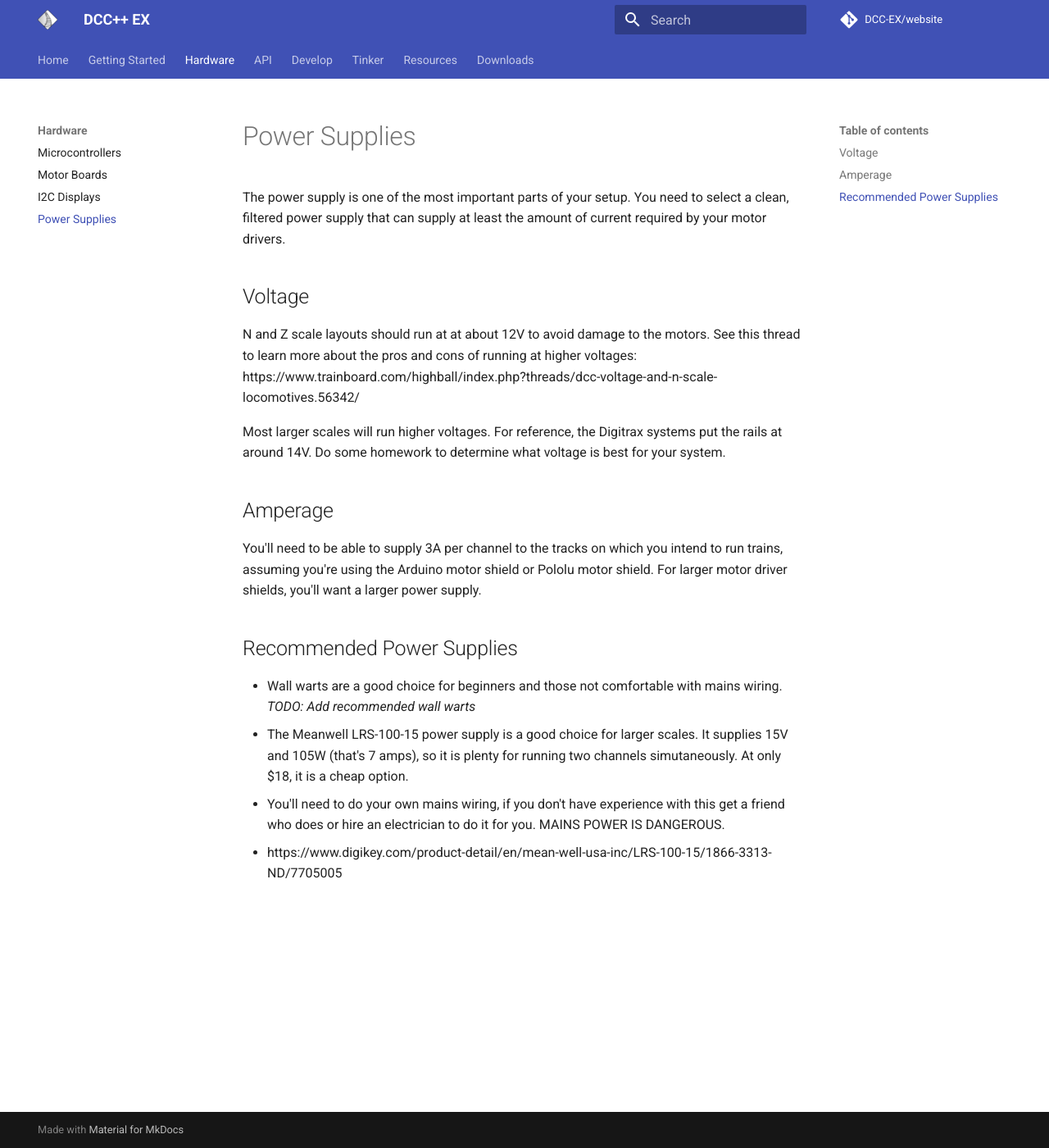
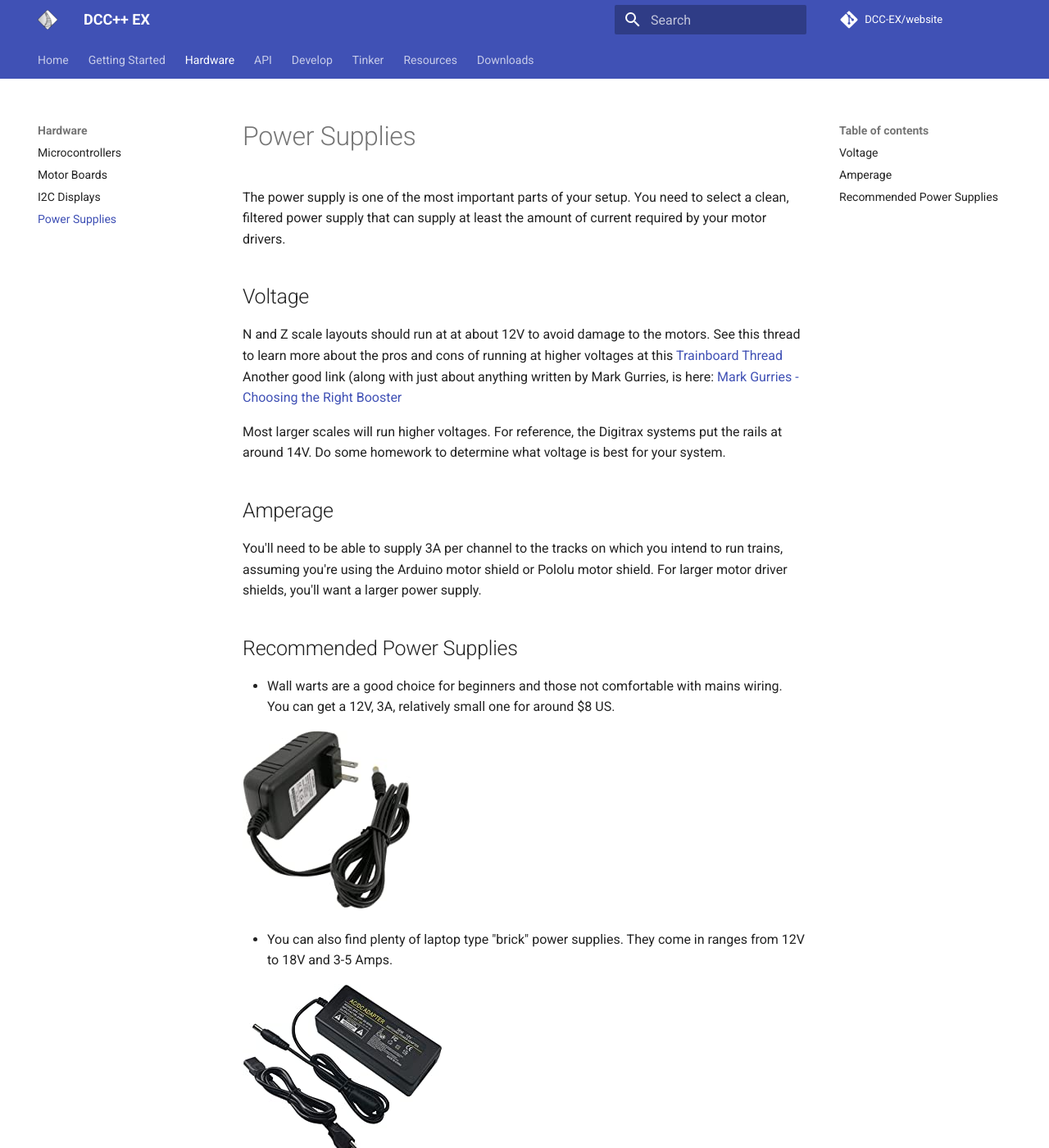
Before and after one commit to DCC-EX/website, an MkDocs documentation site: the page built from docs/hardware/power-supplies.md, in a window 1280 px wide and 1400 px high. Shown: the whole window at 82% size. Built offline with MkDocs 1.6.1 and Material for MkDocs 9.7.7, drawn with Linux system fonts in a browser that asks for light colours; comment, search, counter and statistics services are not loaded; some of the changed text lies outside the part shown.

Commit message:
Update broken links

```diff
--- a/docs/hardware/power-supplies.md
+++ b/docs/hardware/power-supplies.md
@@ -4,7 +4,7 @@
 
 ## Voltage
 
-N and Z scale layouts should run at at about 12V to avoid damage to the motors. See this thread to learn more about the pros and cons of running at higher voltages: https://www.trainboard.com/highball/index.php?threads/dcc-voltage-and-n-scale-locomotives.56342/
+N and Z scale layouts should run at at about 12V to avoid damage to the motors. See this thread to learn more about the pros and cons of running at higher voltages at this [Trainboard Thread](https://www.trainboard.com/highball/index.php?threads/dcc-voltage-and-n-scale-locomotives.56342/) Another good link (along with just about anything written by Mark Gurries, is here: [Mark Gurries - Choosing the Right Booster](https://sites.google.com/site/markgurries/home/technical-discussions/boosters/choosing-the-right-booster)
 
 Most larger scales will run higher voltages. For reference, the Digitrax systems put the rails at around 14V. Do some homework to determine what voltage is best for your system.
 
@@ -14,7 +14,18 @@
 
 ## Recommended Power Supplies
 
-- Wall warts are a good choice for beginners and those not comfortable with mains wiring. *TODO: Add recommended wall warts*
-- The Meanwell LRS-100-15 power supply is a good choice for larger scales. It supplies 15V and 105W (that's 7 amps), so it is plenty for running two channels simutaneously. At only $18, it is a cheap option.
+- Wall warts are a good choice for beginners and those not comfortable with mains wiring. You can get a 12V, 3A, relatively small one for around $8 US.
+
+![12V Wall Wart](../images/12v-3A-wall-wart-sm.jpg)
+
+- You can also find plenty of laptop type "brick" power supplies. They come in ranges from 12V to 18V and 3-5 Amps.
+
+![12V 3A Brick Power Supply](../images/12v-3A-brick.jpg)
+
+- The Meanwell LRS-100-15 power supply is a good choice for larger scales. It supplies 15V and 105W (that's 7 amps), so it is plenty for running two channels simutaneously. At only $18, it is an inexpensive and solid option.
+
+![Meanwell](../images/meanwell-lrs100.jpg)
+
+https://www.digikey.com/product-detail/en/mean-well-usa-inc/LRS-100-15/1866-3313-ND/7705005
+
   - You'll need to do your own mains wiring, if you don't have experience with this get a friend who does or hire an electrician to do it for you. MAINS POWER IS DANGEROUS.
-  - https://www.digikey.com/product-detail/en/mean-well-usa-inc/LRS-100-15/1866-3313-ND/7705005
```
Also changed, not shown: docs/hardware/motor-boards.md (+6 -1 lines), docs/start/assembly.md (+3 -2 lines), docs/start/installer-setup.md (+1 -1 lines), docs/start/starter-kit.md (+2 -2 lines), docs/images/12v-3A-brick.jpg (added), docs/images/12v-3A-wal-wart.jpg (added), docs/images/12v-3A-wall-wart-sm.jpg (added), docs/images/Motor_Shield_Pin_Map_Mega.png (added), docs/images/Motor_Shield_Pin_Map_Uno.png (added), docs/images/Motor_Shield_Pin_Map_Uno_200px.jpg (added), docs/images/meanwell-lrs100.jpg (added), 1 other file.
